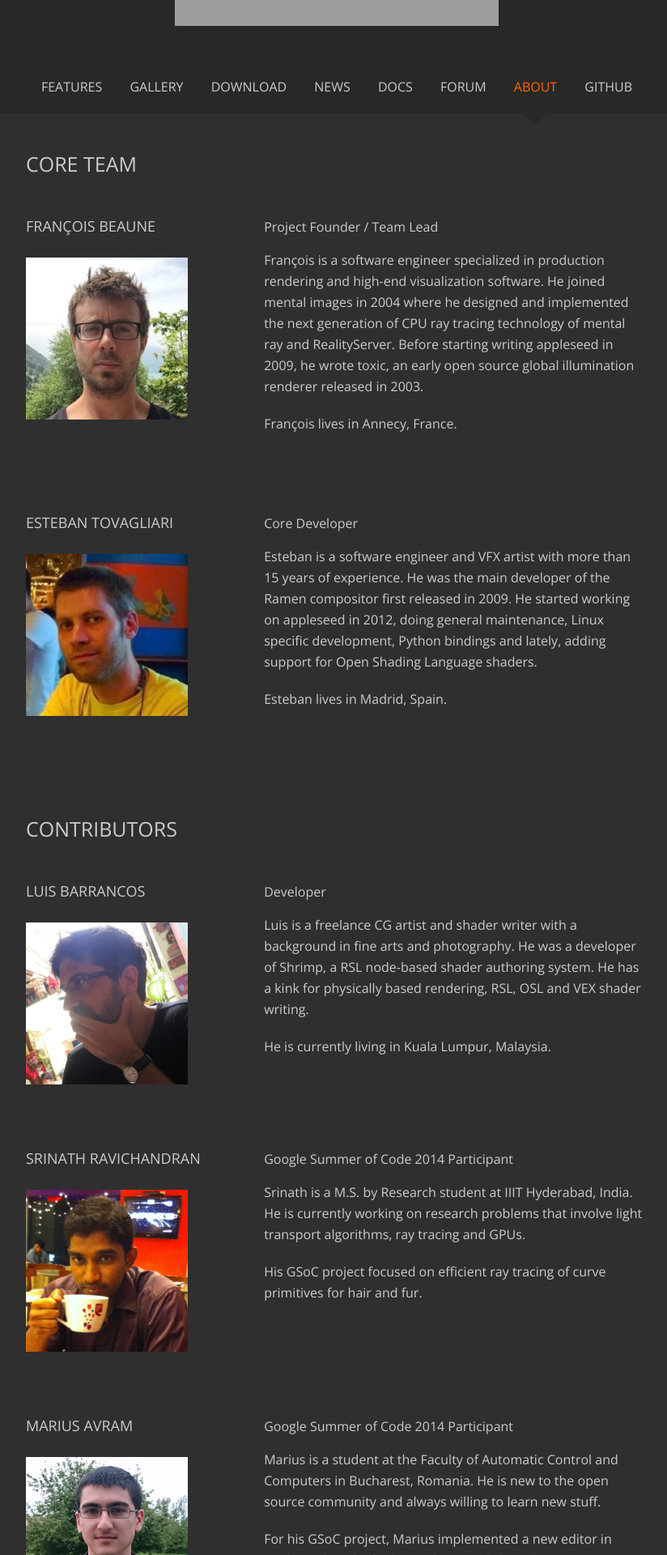
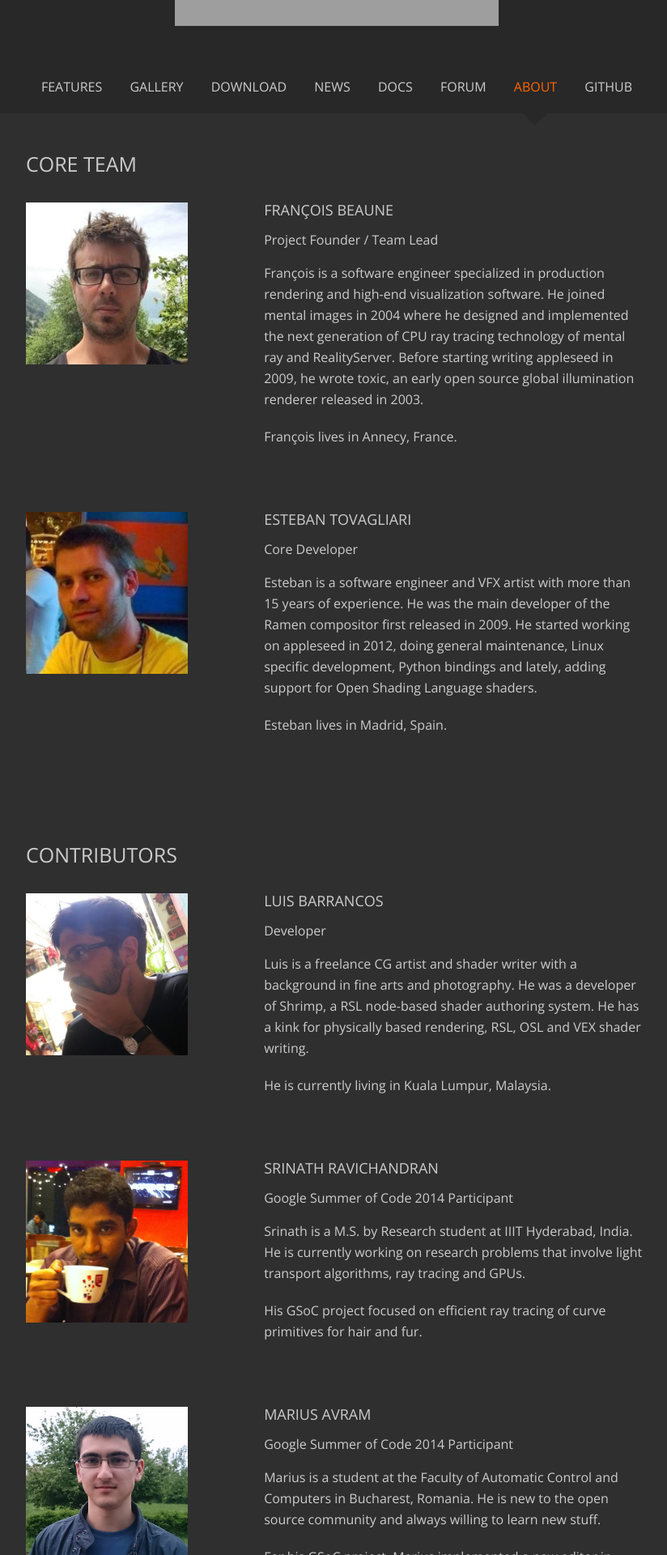
Before and after one commit to appleseedhq/appleseedhq.github.io, a Jekyll site: the page built from about.md, in a window 1280 px wide. Shown: the part 308-2228 px from the top of the page at 81% size, without its empty margins (224-1048 px from the left). Built offline with Jekyll 4.4.1, drawn with Linux system fonts in a browser that asks for light colours; nearby versions of some CDN libraries; grey boxes are pictures that could not be loaded.

Commit message:
Tweak layout of About page

```diff
--- a/_includes/member.html
+++ b/_includes/member.html
@@ -1,9 +1,9 @@
 <div class="member">
     <div class="column left">
-        <h3>{{ member.name }}</h3>
         <img src="/img/team/{{ member.picture }}" alt="{{ member.name }}">
     </div>
     <div class="column right">
+        <h3>{{ member.name }}</h3>
         <h4 class="role">{{ member.role }}</h4>
         <div class="bio">{{ member.bio | markdownify }}</div>
     </div>
--- a/css/styles.css
+++ b/css/styles.css
@@ -711,7 +711,9 @@ th, tfoot td
 
 .section.team .member h3
 {
-    margin-top: -60px;
+    margin-top: 0px;
+    padding-bottom: 0px;
+    border-top: 0px;
 }
 
 .section.team .member .column
@@ -728,7 +730,6 @@ th, tfoot td
 .section.team .member .column.right
 {
     width: 470px;
-    margin-top: 2px;
 }
 
 /* ========================================================================
```
